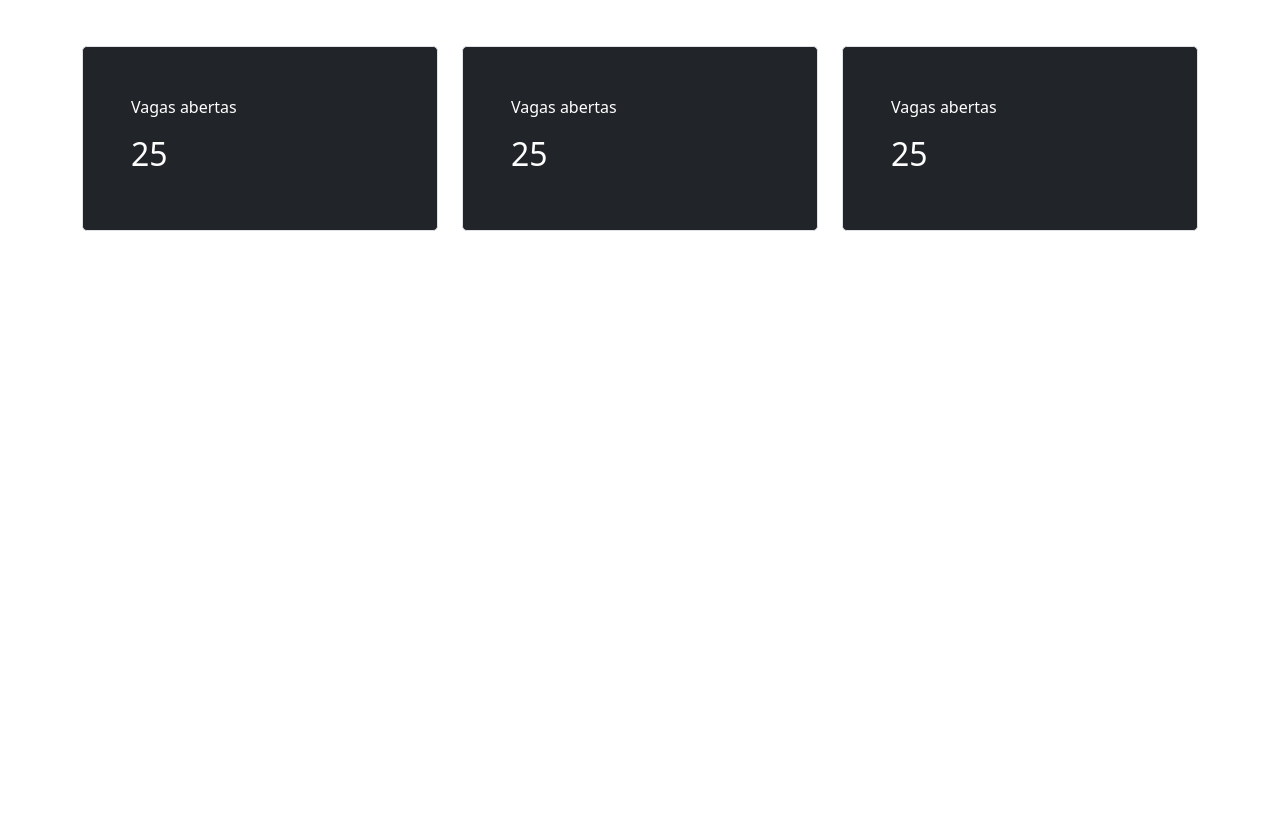
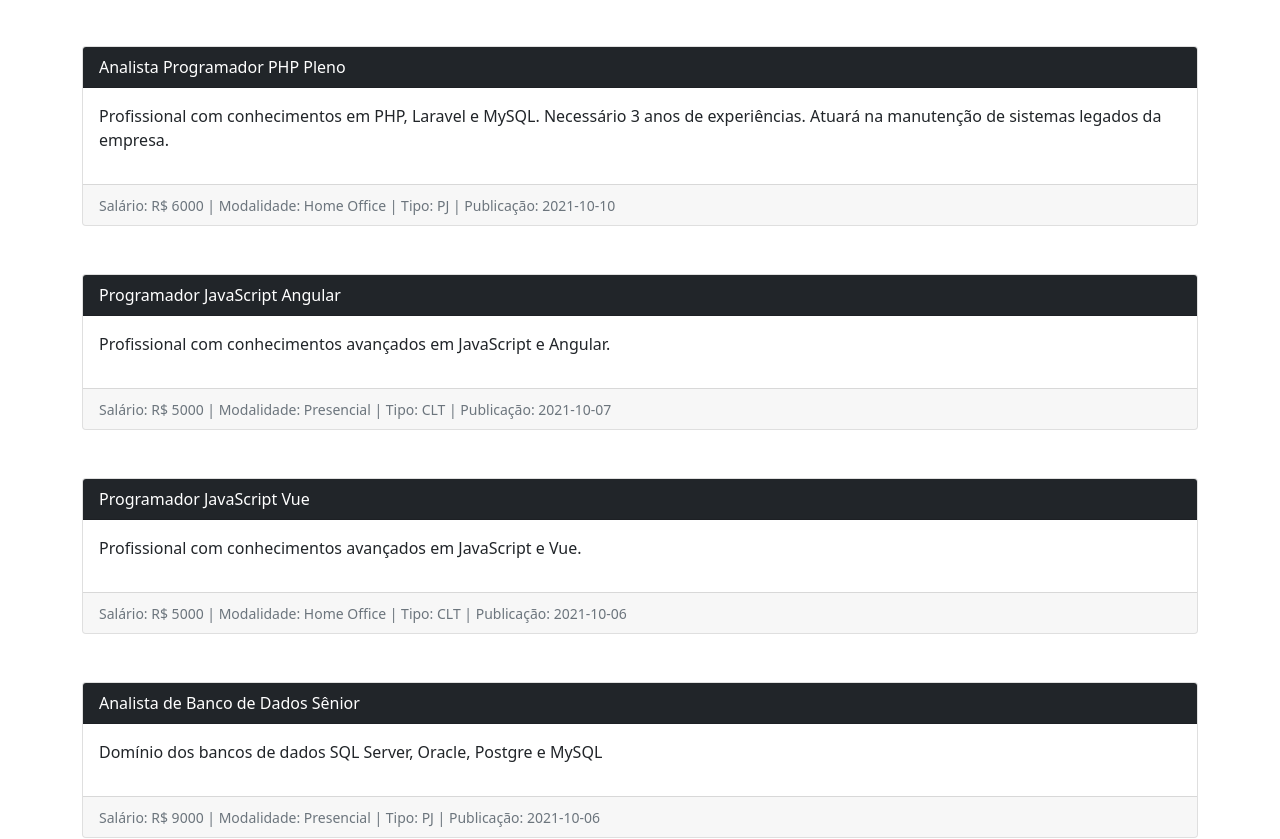
Before and after one commit to dudetheduck/CursoVueJS, a Vue app in the folder vagas-front/: page / in a window 1280 px wide. Shown: the part 530-1369 px from the top of the page. Before the commit the page ends 800 px from the top, so only its background shows below. Built offline with nearby package versions, Linux system fonts and the light colour scheme.

Commit message:
VueJS Day 14

```diff
--- a/vagas-front/src/components/comuns/Indicador.vue
+++ b/vagas-front/src/components/comuns/Indicador.vue
@@ -1,12 +1,18 @@
 <template>
-    <div class="h-100 p-5 rounded-3 border bg-dark text-white">
-        <p>Vagas abertas</p>
-        <h2>25</h2>
+    <div :class="estilo">
+        <p>{{ titulo }}</p>
+        <h2>{{ indicador }}</h2>
     </div>
 </template>
 
 <script>
     export default {
-        name: 'Indicador'
+        name: 'Indicador',
+        props: ['titulo', 'indicador', 'bg', 'color'],
+        computed: {
+            estilo() {
+                return `h-100 p-5 rounded-3 border ${this.bg} ${this.color}`
+            }
+        }
     }
 </script>
--- /dev/null
+++ b/vagas-front/src/components/comuns/Vaga.vue
@@ -0,0 +1,18 @@
+<template>
+    <div class="card">
+          <div class="card-header bg-dark text-white">{{ tituloVagaTeste }}</div>
+          <div class="card-body">
+            <p>{{ descricaoVaga }}</p>
+          </div>
+          <div class="card-footer">
+            <small class="text-muted">Salário: R$ {{ salario }} | Modalidade: {{ modalidade }} | Tipo: {{ tipo }} | Publicação: {{ publicacao }}</small>
+          </div>
+        </div>
+</template>
+
+<script>
+    export default {
+        name: 'Vaga',
+        props: ['tituloVagaTeste', 'descricaoVaga', 'salario', 'modalidade', 'tipo', 'publicacao']
+    }
+</script>
--- a/vagas-front/src/components/views/Home.vue
+++ b/vagas-front/src/components/views/Home.vue
@@ -6,18 +6,31 @@
       </div>
     </div>
 
+    <div class="row mt-5" v-for="(vaga, index) in vagas" :key="index">
+      <div class="col">
+        <vaga
+          :titulo-vaga-teste="vaga.titulo"
+          :descricao-vaga="vaga.descricao"
+          :salario="vaga.salario"
+          :modalidade="vaga.modalidade"
+          :tipo="vaga.tipo"
+          :publicacao="vaga.publicacao"
+        />
+      </div>
+    </div>
+
     <div class="row mt-5">
 
       <div class="col-4">
-        <indicador></indicador>
+        <indicador titulo="Vagas abertas" indicador="100" bg="bg-dark" color="text-white"></indicador>
       </div>
 
       <div class="col-4">
-        <indicador></indicador>
+        <indicador titulo="Profissionais cadastrados" indicador="225" bg="bg-dark" color="text-white"></indicador>
       </div>
 
       <div class="col-4">
-        <indicador></indicador>
+        <indicador  titulo="Visitantes online" :indicador="usuariosOnline" bg="bg-light" color="text-dark"></indicador>
       </div>
 
     </div>
@@ -27,28 +40,68 @@
 <script>
 import Indicador from '@/components/comuns/Indicador.vue'
 import PesquisarVaga from '@/components/comuns/PesquisarVaga.vue'
+import Vaga from '@/components/comuns/Vaga.vue'
 
   export default {
     name: 'Home',
     components: {
       PesquisarVaga,
-      Indicador
+      Indicador,
+      Vaga
     },
-    activated() {
-      console.log('Componente é ativado')
-    },
-    deactivated() {
-      console.log('Desativado')
-    },
-    beforeUnmount() {
-      console.log('Antes de desmontar/destruir')
-    },
-    unmounted() {
-      console.log('Desmontado/destruido')
+    data: () => ({
+      usuariosOnline: 0,
+      vagas: [
+      {
+        titulo: 'Analista Programador PHP Pleno',
+        descricao: 'Profissional com conhecimentos em PHP, Laravel e MySQL. Necessário 3 anos de experiências. Atuará na manutenção de sistemas legados da empresa.',
+        salario: 6000,
+        modalidade: 'Home Office',
+        tipo: 'PJ',
+        publicacao: '2021-10-10'
+      },
+      {
+        titulo: 'Programador JavaScript Angular',
+        descricao: 'Profissional com conhecimentos avançados em JavaScript e Angular.',
+        salario: 5000,
+        modalidade: 'Presencial',
+        tipo: 'CLT',
+        publicacao: '2021-10-07'
+      },
+      {
+        titulo: 'Programador JavaScript Vue',
+        descricao: 'Profissional com conhecimentos avançados em JavaScript e Vue.',
+        salario: 5000,
+        modalidade: 'Home Office',
+        tipo: 'CLT',
+        publicacao: '2021-10-06'
+      },
+      {
+        titulo: 'Analista de Banco de Dados Sênior',
+        descricao: 'Domínio dos bancos de dados SQL Server, Oracle, Postgre e MySQL',
+        salario: 9000,
+        modalidade: 'Presencial',
+        tipo: 'PJ',
+        publicacao: '2021-10-06'
+      },
+      {
+        titulo: 'Programador Web Júnior',
+        descricao: 'Conhecimentos básicos em HTML, CSS, JavaScript, Bootstrap, PHP e MySQL',
+        salario: 3000,
+        modalidade: 'Presencial',
+        tipo: 'CLT',
+        publicacao: '2021-10-05'
+      }
+    ]
+    }),
+    methods: {
+      getUsuariosOnline() {
+        this.usuariosOnline = Math.floor(Math.random() * 101) // Entre 0 e 100
+      }
     },
     created() {
-      console.log('Criado', this.teste)
-    },
+      setInterval(this.getUsuariosOnline, 1000) // A cada 1seg
+    }
   }
 </script>
 
```
